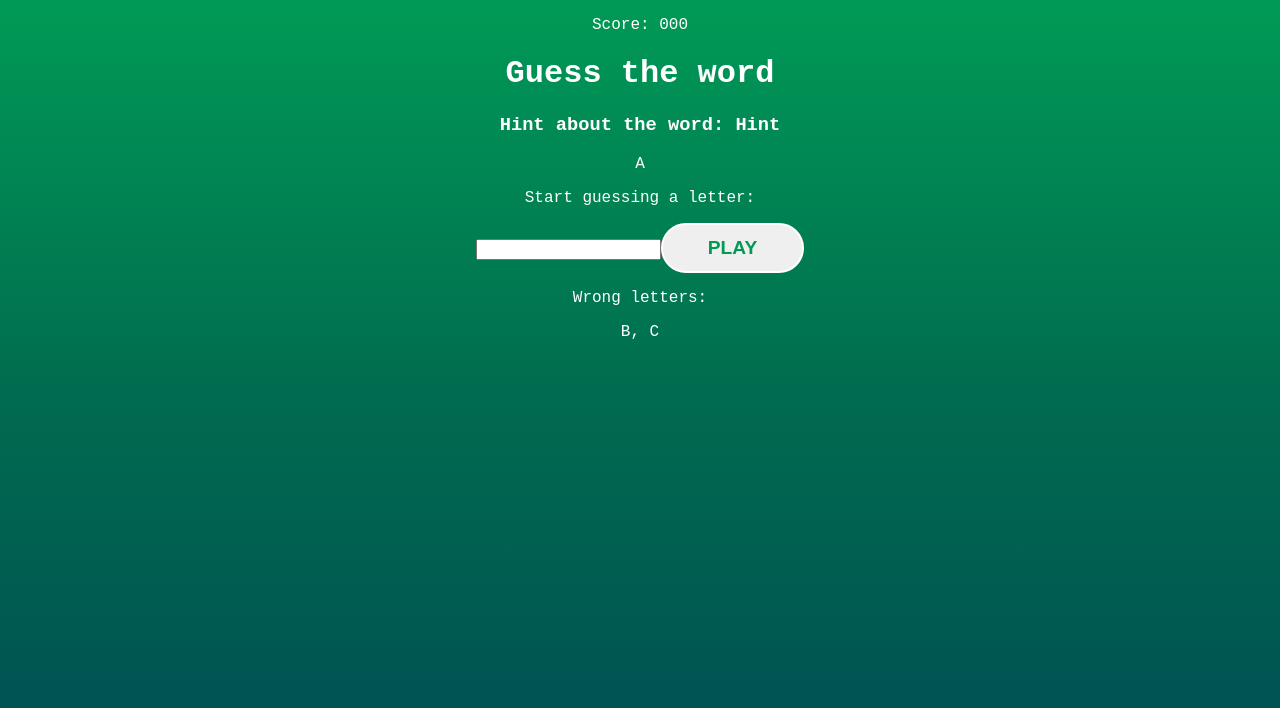
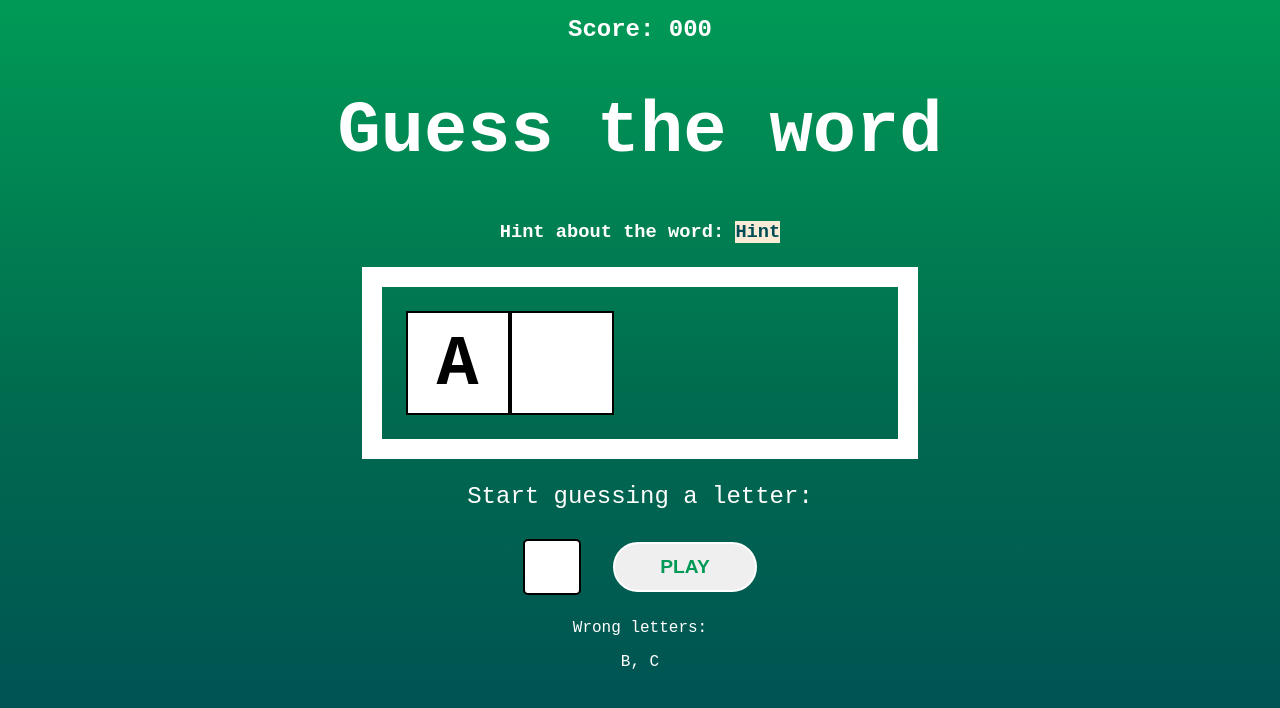
Before and after one commit to lucasldemello/react-zero-to-mastery-course, a React (Vite) app in the folder projects/secret_word/: page / in a window 1280 px wide. Both pictures are taken after a click on the button "START GAME". Shown: the top 708 px of the page. Built offline with nearby package versions, Linux system fonts and the light colour scheme.

Commit message:
style: Making the game screen

```diff
--- a/projects/secret_word/src/components/Game.css
+++ b/projects/secret_word/src/components/Game.css
@@ -0,0 +1,57 @@
+.game h1 {
+    font-size: 4.5em;
+}
+
+.points span {
+    font-weight: bold;
+    font-size: 1.5em;
+}
+
+.tip span {
+    color: #004C54;
+    background-color: antiquewhite;
+}
+
+.wordContainer {
+    margin: 1.5em;
+    padding: 1.5em;
+    border: 20px solid #fff;
+    display: flex;
+}
+
+.letter, .blankSquare {
+    font-size: 70px;
+    line-height: 1.5;
+    border: 2px solid #000;
+    height: 100px;
+    width: 100px;
+    text-transform: uppercase;
+    color: #000;
+    background-color: #fff;
+    font-weight: bold;
+}
+
+.letterContainer p {
+    margin-bottom: 1.2em;
+    font-size: 1.5em;
+}
+
+.letterContainer form {
+    display: flex;
+    justify-content: center;
+    align-items: center;
+}
+
+.letterContainer input {
+    width: 50px;
+    height: 50px;
+    font-size: 2em;
+    text-align: center;
+    border: 2px solid #000;
+    border-radius: 5px;
+    margin-right: 1em;
+}
+
+.wrongLetterContainer {
+    margin-top: 1.5em;
+}
```
